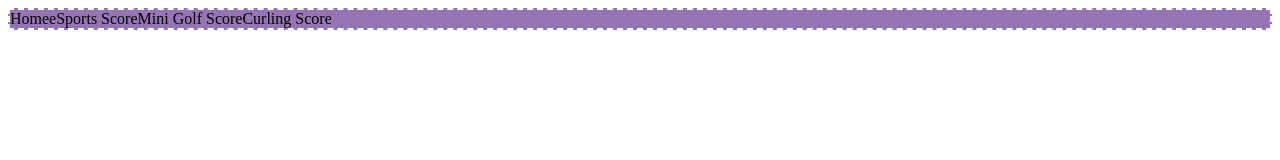
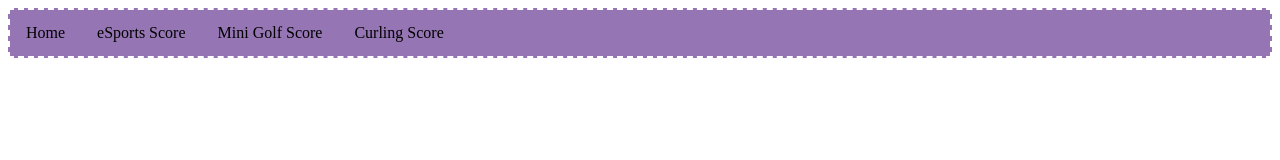
Before and after one commit to NerdySpaceDragon/Esports_Scorecard, a plain HTML site: page index.html in a window 1280 px wide. Drawn offline with Linux system fonts and the light colour scheme.

Commit message:
Fix padding syntax in nav bar styles

```diff
--- a/stylesheet/style.css
+++ b/stylesheet/style.css
@@ -15,7 +15,7 @@ ul.nav_bar li{
 ul.nav_bar li a{
     display:block;
     color: black;
-    padding: 14px, 16px;
+    padding: 14px 16px;
     text-decoration: none;
 
 }
```
